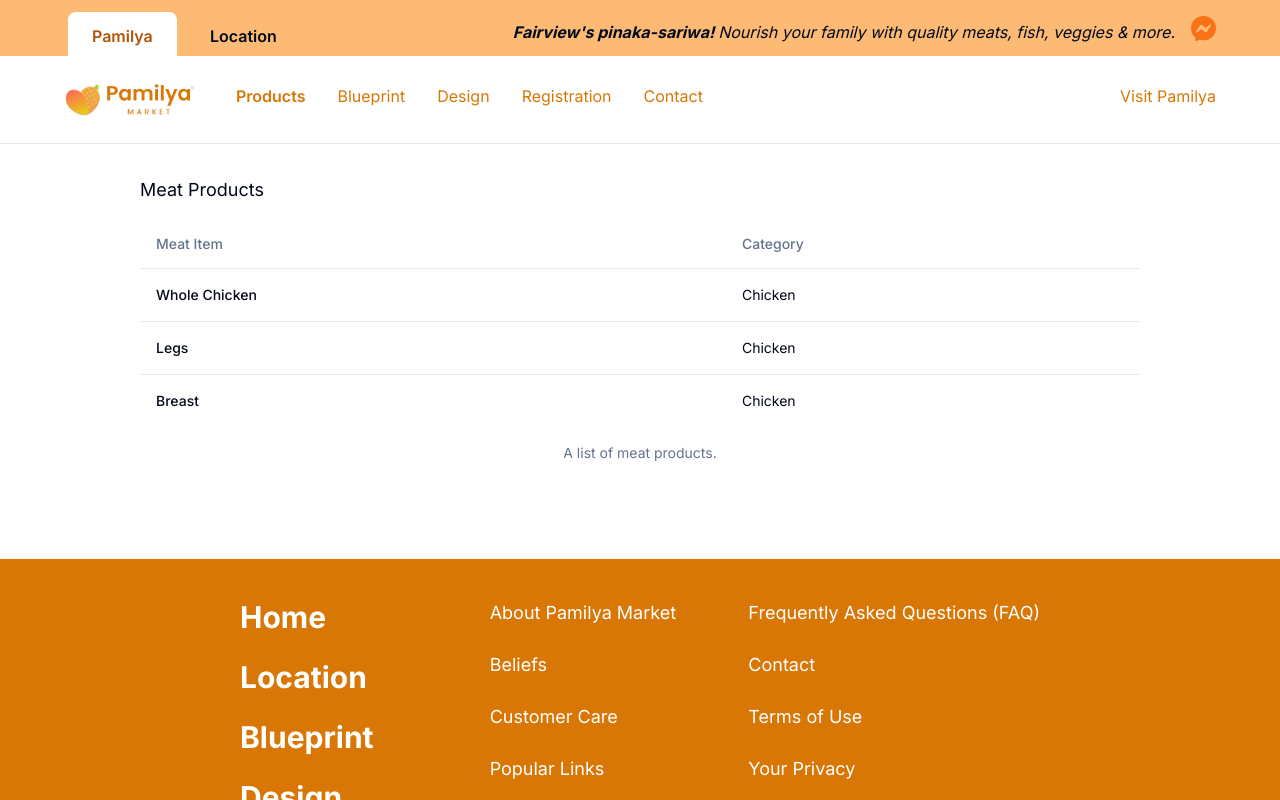
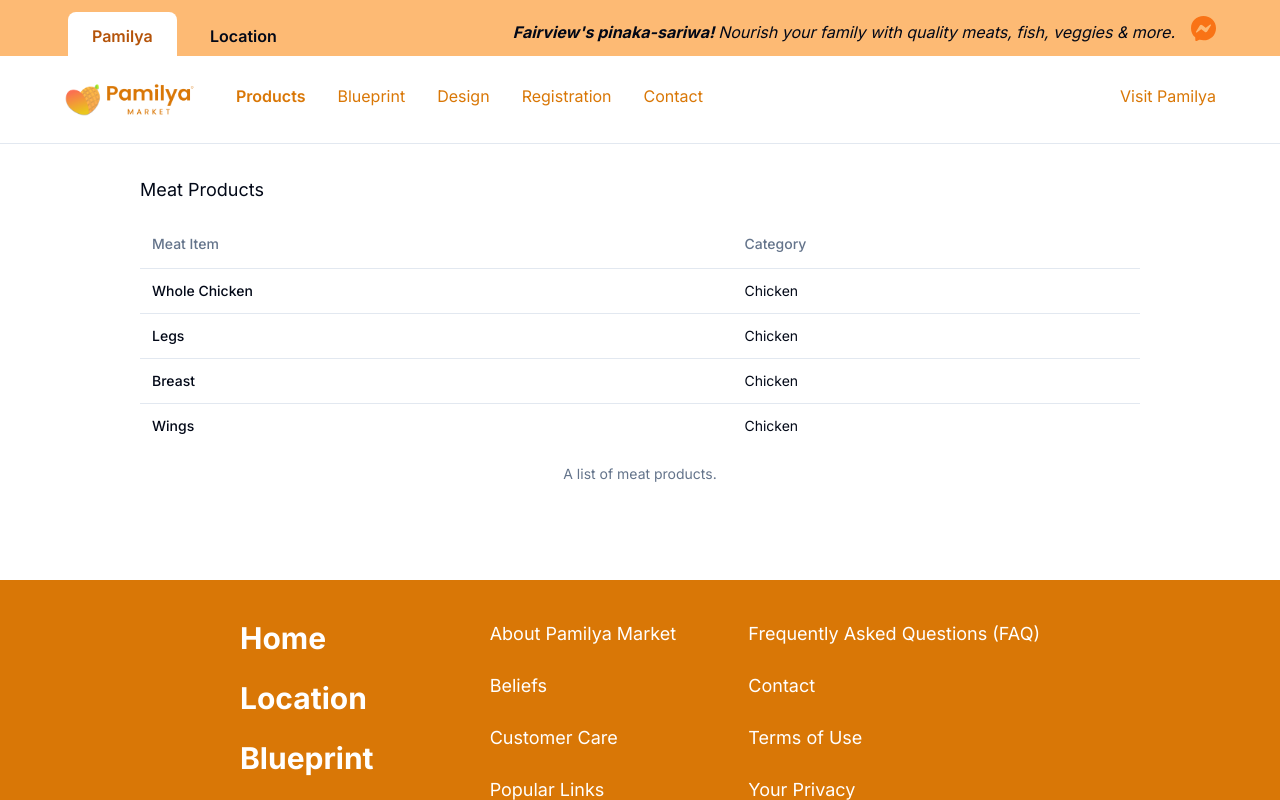
Before and after one commit to johncanero/pamilyamarket, a Next.js app: page /products in a window 1280 px wide. Shown: the top 800 px of the page. Built offline with nearby package versions, Linux system fonts and the light colour scheme.

Commit message:
feat: add wings products, fix table data padding

```diff
--- a/components/products/MeatProducts.tsx
+++ b/components/products/MeatProducts.tsx
@@ -24,7 +24,7 @@
                     </TableRow>
                 </TableHeader>
                 <TableBody>
-                    {/* Whole Chicken */}
+
                     <TableRow>
                         <TableCell className="font-medium">Whole Chicken</TableCell>
                         <TableCell>Chicken</TableCell>
@@ -39,6 +39,11 @@
                         <TableCell className="font-medium">Breast</TableCell>
                         <TableCell>Chicken</TableCell>
                     </TableRow>
+
+                    <TableRow>
+                        <TableCell className="font-medium">Wings</TableCell>
+                        <TableCell>Chicken</TableCell>
+                    </TableRow>
                 </TableBody>
             </Table>
         </div>
--- a/components/ui/table.tsx
+++ b/components/ui/table.tsx
@@ -73,7 +73,7 @@
   <th
     ref={ref}
     className={cn(
-      "h-12 px-4 text-left align-middle font-medium text-muted-foreground [&:has([role=checkbox])]:pr-0",
+      "h-12 px-3 text-left align-middle font-medium text-muted-foreground [&:has([role=checkbox])]:pr-0",
       className
     )}
     {...props}
@@ -87,7 +87,7 @@
 >(({ className, ...props }, ref) => (
   <td
     ref={ref}
-    className={cn("p-4 align-middle [&:has([role=checkbox])]:pr-0", className)}
+    className={cn("p-3 align-middle [&:has([role=checkbox])]:pr-0", className)}
     {...props}
   />
 ))
```
